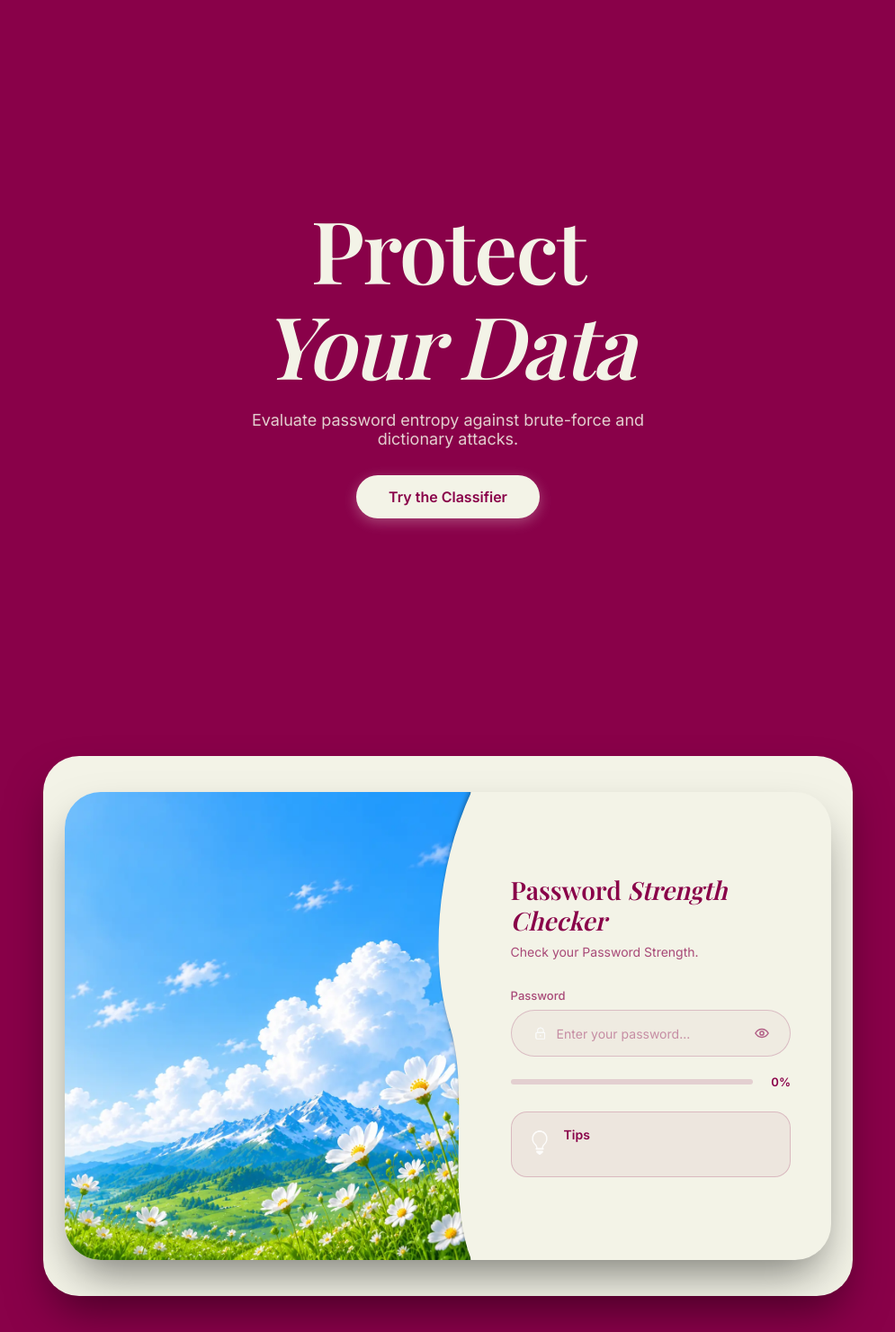
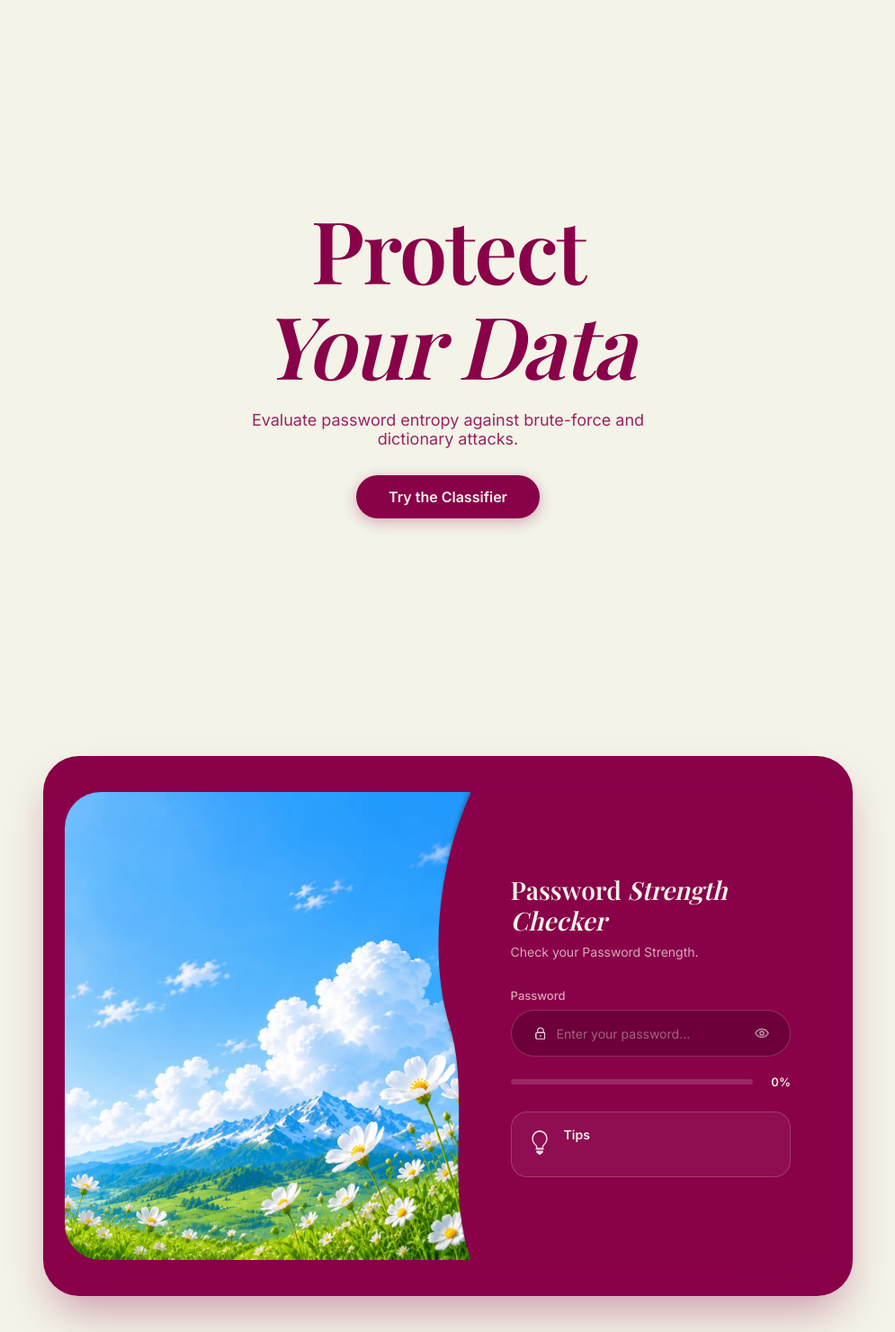
Before and after one commit to helenasaji/password-strength-classification, a Flask app: page / in a window 1280 px wide. Shown: the whole page at 90% size, without its empty margins (142-1137 px from the left). Run offline with Flask 3, Linux system fonts and the light colour scheme; some web fonts are replaced.

Commit message:
Update style.css

```diff
--- a/static/style.css
+++ b/static/style.css
@@ -1,16 +1,12 @@
 @import url('https://fonts.googleapis.com/css2?family=Inter:wght@400;500;600&family=Playfair+Display:ital,wght@0,600;1,600&display=swap');
 
 :root {
-  --bg-page: #890149;
-  --card-bg: #F3F3E7;
-
-  --card-text: #890149;
-  --text-muted: rgba(137, 1, 73, 0.7);
-  --accent-color: #890149;
-  --border-light: rgba(137, 1, 73, 0.2);
-
-  --splash-text: #F3F3E7;
-
+  --bg-page: #F3F3E7;
+  --text-white: #F3F3E7;
+  --text-muted: rgba(243, 243, 231, 0.7);
+  --accent-color: #F3F3E7;
+  --border-light: rgba(243, 243, 231, 0.2);
+  --main-cherry: #890149;
   --font-heading: 'Playfair Display', serif;
   --font-body: 'Inter', sans-serif;
 }
@@ -23,7 +19,7 @@ html, body {
   min-height: 100vh;
   margin: 0;
   background-color: var(--bg-page);
-  color: var(--splash-text);
+  color: var(--text-white);
   font-family: var(--font-body);
   -webkit-font-smoothing: antialiased;
   display: flex;
@@ -46,10 +42,10 @@ html, body {
   width: 100%;
   max-width: 900px;
   min-height: 520px;
-  background: var(--card-bg);
+  background: var(--main-cherry);
   border-radius: 40px;
   overflow: hidden;
-  box-shadow: 0 25px 50px -12px rgba(0, 0, 0, 0.5);
+  box-shadow: 0 25px 50px -12px rgba(137, 1, 73, 0.4);
 }
 
 /* Left panel */
@@ -80,7 +76,7 @@ html, body {
   z-index: 2;
   font-family: var(--font-heading);
   font-size: 32px;
-  color: var(--card-text);
+  color: var(--text-white);
   letter-spacing: 4px;
   text-transform: uppercase;
 }
@@ -99,7 +95,7 @@ h1 {
   margin: 0 0 8px 0;
   font-family: var(--font-heading);
   font-size: 28px;
-  color: var(--card-text);
+  color: var(--text-white);
   line-height: 1.2;
 }
 
@@ -132,7 +128,7 @@ label {
   width: 100%;
   height: 52px;
   padding: 0 20px;
-  background: rgba(137, 1, 73, 0.03);
+  background: rgba(0, 0, 0, 0.2);
   border: 1px solid var(--border-light);
   border-radius: 50px;
   transition: all 0.2s ease;
@@ -141,15 +137,15 @@ label {
 
 .password-field:focus-within {
   border-color: var(--accent-color);
-  background: rgba(137, 1, 73, 0.08);
-  box-shadow: 0 0 0 4px rgba(137, 1, 73, 0.15);
+  background: rgba(0, 0, 0, 0.35);
+  box-shadow: 0 0 0 4px rgba(243, 243, 231, 0.15);
 }
 
 .input-lock {
   display: grid;
   place-items: center;
   width: 18px;
-  color: var(--card-text);
+  color: var(--text-white);
   opacity: 0.85;
 }
 
@@ -161,13 +157,13 @@ label {
   border: 0;
   outline: 0;
   background: transparent;
-  color: var(--card-text);
+  color: var(--text-white);
   font-family: var(--font-body);
   font-size: 14px;
 }
 
 #pwdInput::placeholder {
-  color: rgba(137, 1, 73, 0.4);
+  color: rgba(243, 243, 231, 0.4);
 }
 
 .eye-button {
@@ -178,13 +174,13 @@ label {
   padding: 0;
   border: 0;
   background: transparent;
-  color: rgba(137, 1, 73, 0.6);
+  color: rgba(243, 243, 231, 0.6);
   cursor: pointer;
   border-radius: 50%;
 }
 
 .eye-button:hover {
-  color: var(--card-text);
+  color: var(--text-white);
 }
 
 .eye-button svg {
@@ -206,7 +202,7 @@ label {
   flex: 1;
   height: 6px;
   border-radius: 10px;
-  background: rgba(137, 1, 73, 0.15);
+  background: rgba(255, 255, 255, 0.15);
   overflow: hidden;
 }
 
@@ -231,7 +227,7 @@ label {
   align-items: flex-start;
   gap: 12px;
   padding: 16px;
-  background: rgba(137, 1, 73, 0.05);
+  background: rgba(255, 255, 255, 0.05);
   border: 1px solid var(--border-light);
   border-radius: 18px;
   text-align: left;
@@ -259,7 +255,7 @@ label {
 .crack-time {
   margin: 4px 0 0 0;
   font-size: 12px;
-  color: var(--card-text);
+  color: var(--text-white);
   font-weight: 600;
 }
 
@@ -282,20 +278,20 @@ label {
 .hero-title {
   font-family: var(--font-heading);
   font-size: clamp(3rem, 8vw, 6rem);
-  color: var(--splash-text);
+  color: var(--main-cherry);
   line-height: 1.1;
   margin: 0;
   letter-spacing: -2px;
 }
 
 .hero-title .hero-highlight {
-  color: var(--splash-text);
+  color: var(--main-cherry);
   font-style: italic;
   display: block;
 }
 
 .hero-subtitle {
-  color: var(--splash-text);
+  color: var(--main-cherry);
   font-size: clamp(14px, 2vw, 18px);
   max-width: 500px;
   margin: 20px auto 30px;
@@ -303,7 +299,7 @@ label {
 }
 
 .hero-btn {
-  background-color: var(--splash-text);
+  background-color: var(--main-cherry);
   color: var(--bg-page);
   font-family: var(--font-body);
   font-weight: 600;
@@ -313,13 +309,13 @@ label {
   border-radius: 50px;
   cursor: pointer;
   transition: all 0.3s ease;
-  box-shadow: 0 4px 15px rgba(243, 243, 231, 0.3);
+  box-shadow: 0 4px 15px rgba(137, 1, 73, 0.3);
 }
 
 .hero-btn:hover {
   transform: translateY(-3px);
-  box-shadow: 0 6px 20px rgba(243, 243, 231, 0.5);
-  background-color: #ffffff;
+  box-shadow: 0 6px 20px rgba(137, 1, 73, 0.5);
+  background-color: #6a0138;
 }
 
 @keyframes fadeIn {
```
